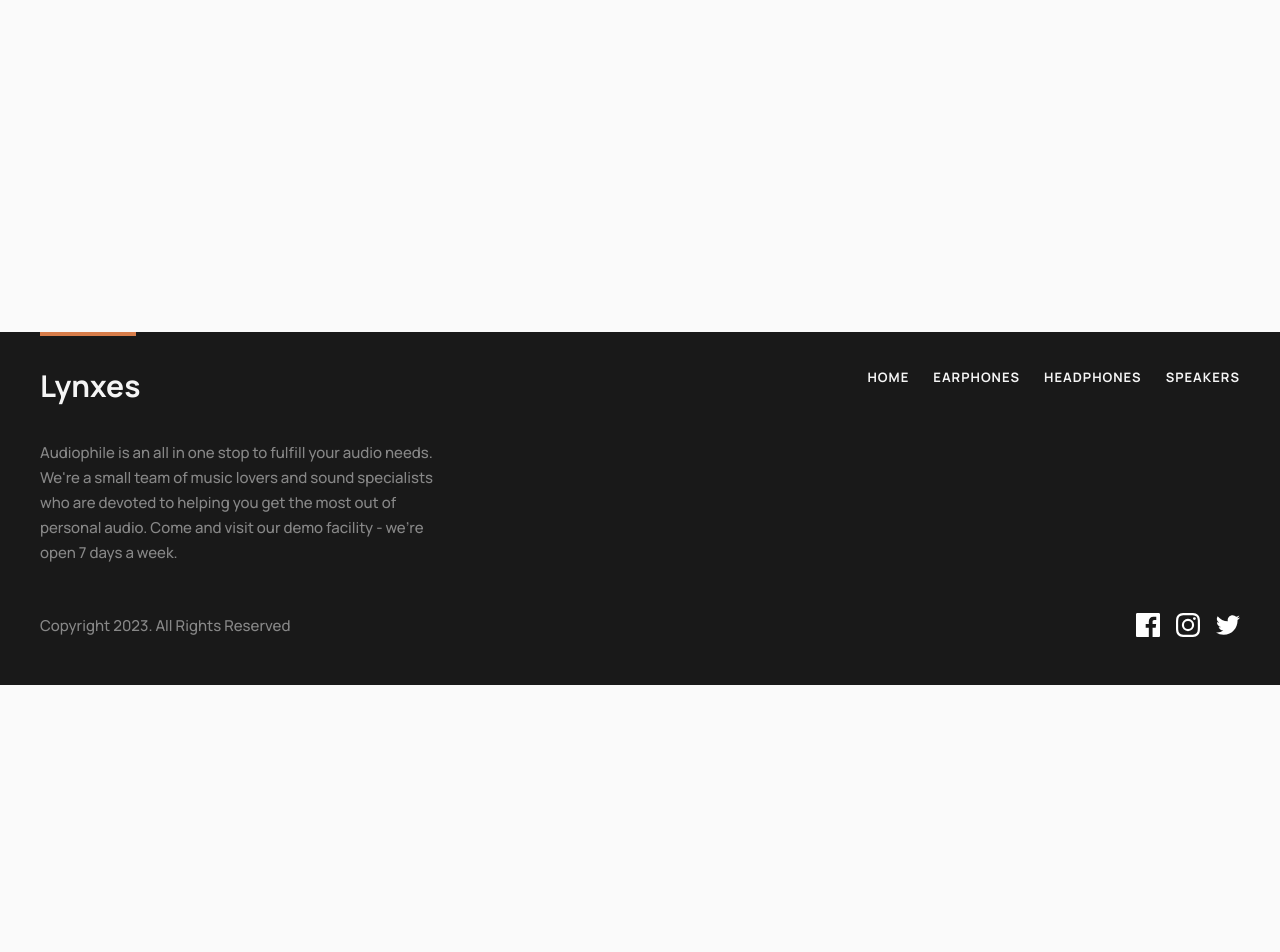
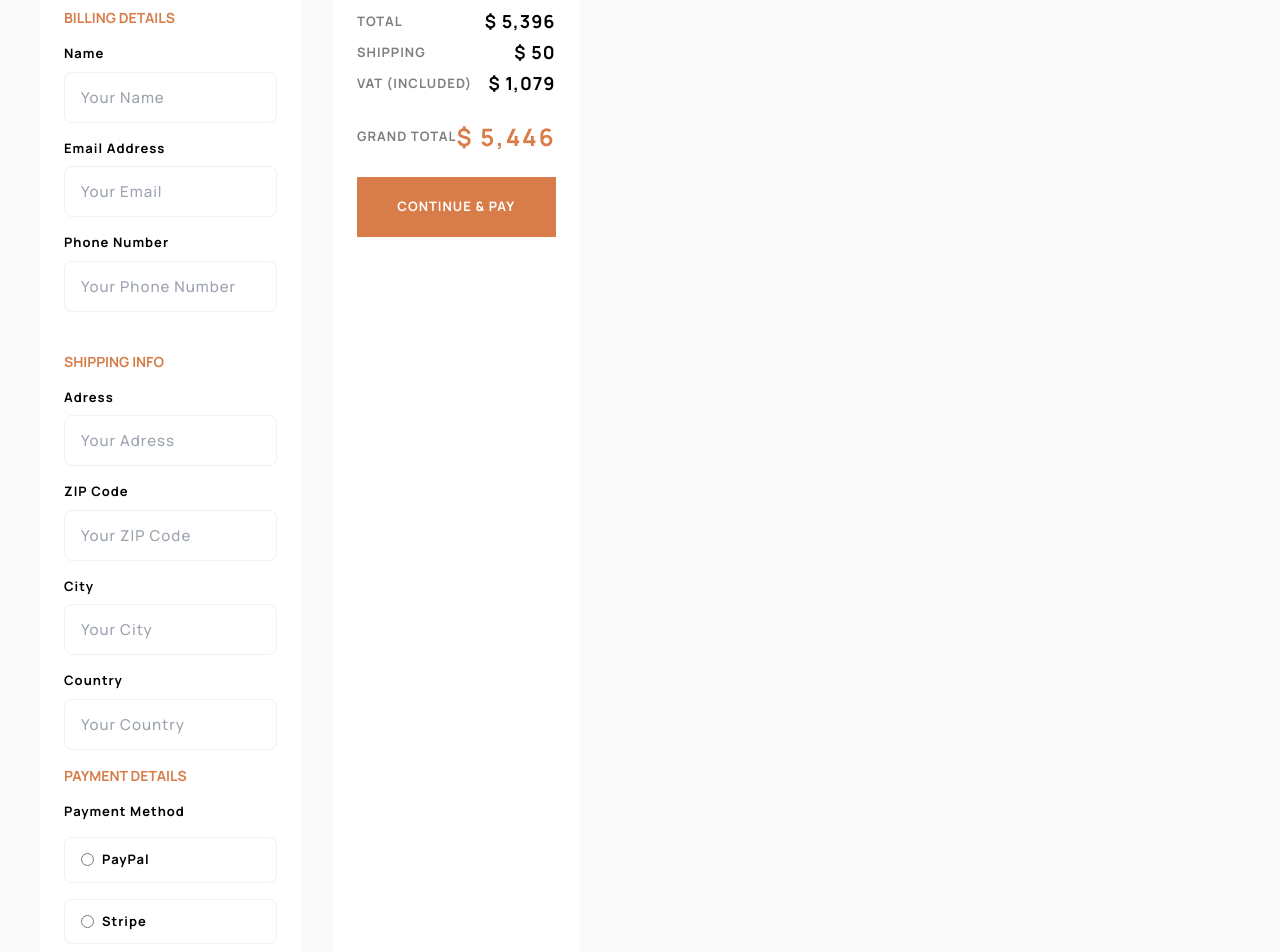
Before and after one commit to TomasLukes/lynxes, a Next.js app: page /checkout in a window 1280 px wide. Shown: the part 320-1272 px from the top of the page. Before the commit the page ends 1005 px from the top, so only its background shows below. Built offline with nearby package versions, Linux system fonts and the light colour scheme.

Commit message:
Mockup and styling of Checkout page

```diff
--- a/src/app/checkout/page.tsx
+++ b/src/app/checkout/page.tsx
@@ -1,5 +1,156 @@
+import Link from "next/link"
+import ButtonPrimary from "../components/buttons/ButtonPrimary"
 export default function Checkout() {
   return (
-    <h1 className="mx-auto bg-red-500 text-center">Checkout</h1>
+    <section className="container max-width my-12 mx-auto px-6 md:px-9 lg:px-0">
+      {/* Go back link */}
+      <Link href="/" className="text-sm font-medium opacity-50 capitalize">
+        Go back
+      </Link>
+      {/* Checkout layout*/}
+      <div className="flex flex-col lg:flex-row gap-8 mt-4">
+        {/* Checkout container */}
+        <div className="bg-light-100 p-6 rounded-lg">
+          <h2 className="heading-3 pb-9">
+            Checkout
+          </h2>
+          {/* Form */}
+          <form action="" className="">
+            {/* Billing heading */}
+            <h5 className="text-primary-700 text-sm font-bold uppercase pb-4">
+              Billing details
+            </h5>
+              {/* Name input */}
+              <label htmlFor="" className="flex flex-col gap-2 subtitle normal-case pb-4">
+                Name
+              <input type="text" placeholder="Your Name" className="px-4 py-3 text-body text-neutral-700 placeholder-opacity-50 border border-light-300 rounded-lg"/>
+              </label>
+              {/* Email input */}
+              <label htmlFor="" className="flex flex-col gap-2 subtitle normal-case pb-4">
+                Email Address
+              <input type="email" placeholder="Your Email" className="px-4 py-3 text-body text-neutral-700 placeholder-opacity-50 border border-light-300 rounded-lg"/>
+              </label>
+              {/* Email input */}
+              <label htmlFor="" className="flex flex-col gap-2 subtitle normal-case pb-4">
+                Phone Number
+              <input type="tel" placeholder="Your Phone Number" className="px-4 py-3 text-body text-neutral-700 placeholder-opacity-50 border border-light-300 rounded-lg"/>
+              </label>
+            {/* Shipping heading */}
+            <h5 className="text-primary-700 text-sm font-bold uppercase pb-4 pt-6">
+              Shipping info
+            </h5>
+              {/* Address input */}
+              <label htmlFor="" className="flex flex-col gap-2 subtitle normal-case pb-4">
+                Adress
+              <input type="text" placeholder="Your Adress" className="px-4 py-3 text-body text-neutral-700 placeholder-opacity-50 border border-light-300 rounded-lg"/>
+              </label>
+              {/* Zip code input */}
+              <label htmlFor="" className="flex flex-col gap-2 subtitle normal-case pb-4">
+                ZIP Code
+              <input type="number" placeholder="Your ZIP Code" className="px-4 py-3 text-body text-neutral-700 placeholder-opacity-50 border border-light-300 rounded-lg"/>
+              </label>
+              {/* City input */}
+              <label htmlFor="" className="flex flex-col gap-2 subtitle normal-case pb-4">
+                City
+              <input type="text" placeholder="Your City" className="px-4 py-3 text-body text-neutral-700 placeholder-opacity-50 border border-light-300 rounded-lg"/>
+              </label>
+              {/* Country input */}
+              <label htmlFor="" className="flex flex-col gap-2 subtitle normal-case pb-4">
+                Country
+              <input type="text" placeholder="Your Country" className="px-4 py-3 text-body text-neutral-700 placeholder-opacity-50 border border-light-300 rounded-lg"/>
+              </label>
+            {/* Payment details heading */}
+            <h5 className="text-primary-700 text-sm font-bold uppercase pb-4">
+              Payment details
+            </h5>
+              {/* Country input */}
+              <legend className="flex flex-col gap-2 subtitle normal-case pb-4">
+                Payment Method
+              </legend>
+              {/* Payment options group */}
+              <div className="flex flex-col gap-4">
+                {/* PayPal input container */}
+                <div className="flex gap-2 items-center px-4 py-3 border border-light-300 rounded-lg">
+                  <input type="radio" placeholder="Your Country" className="text-body text-neutral-700 placeholder-opacity-50 "/>
+                  <label htmlFor="" className="flex gap-2 subtitle normal-case">
+                    PayPal
+                  </label>
+                </div>
+                {/* Stripe input container */}
+                <div className="flex gap-2 items-center px-4 py-3 border border-light-300 rounded-lg">
+                  <input type="radio" placeholder="Your Country" className="text-body text-neutral-700 placeholder-opacity-50 "/>
+                  <label htmlFor="" className="flex gap-2 subtitle normal-case">
+                    Stripe
+                  </label>
+                </div>
+                {/* Cash input container */}
+                <div className="flex gap-2 items-center px-4 py-3 border border-light-300 rounded-lg">
+                  <input type="radio" placeholder="Your Country" className="text-body text-neutral-700 placeholder-opacity-50 "/>
+                  <label htmlFor="" className="flex gap-2 subtitle normal-case">
+                    Cash on Delivery
+                  </label>
+                </div>
+
+              </div>
+
+
+          </form>
+
+        </div>
+        {/* Summary container */}
+        <div className="bg-light-100 p-6 rounded-lg">
+          <h3 className="heading-5 pb-9">
+            Summary
+          </h3>
+
+          <div className="flex flex-col gap-1">
+            <div className="flex items-center justify-between">
+              <span className="subtitle opacity-50">
+                TOTAL
+              </span>
+              <p className="heading-6">
+                $ 5,396
+              </p>
+            </div>
+
+            <div className="flex items-center justify-between">
+              <span className="subtitle opacity-50">
+                SHIPPING
+              </span>
+              <p className="heading-6">
+                $ 50
+              </p>
+            </div>
+
+            <div className="flex items-center justify-between">
+              <span className="subtitle opacity-50">
+                VAT (INCLUDED)
+              </span>
+              <p className="heading-6">
+                $ 1,079
+              </p>
+            </div>
+          </div>
+
+          <div className="flex items-center justify-between my-4">
+              <span className="subtitle opacity-50">
+                GRAND TOTAL
+              </span>
+              <p className="heading-5 text-primary-700 font-black">
+                $ 5,446
+              </p>
+          </div>
+          {/* Subbmit button */}
+          <Link href="/" className="text-white">
+            <ButtonPrimary
+            label={'CONTINUE & PAY'}
+            style={'w-full py-5'}
+            />
+          </Link>
+
+        </div>
+      </div>
+
+    </section>
   )
 }
--- a/src/app/components/Home/Hero.tsx
+++ b/src/app/components/Home/Hero.tsx
@@ -7,7 +7,7 @@ export default function Hero() {
     <section id="hero"  className="bg-neutral-900 text-white
         mb-12 px-6 lg:px-0">
         {/* Hero container */}
-        <div className="container container-hero flex mx-auto text-center lg:text-left
+        <div className="container max-width flex mx-auto text-center lg:text-left
             border-t border-white border-opacity-20">
             {/* Info container */}
             <div className="mx-auto lg:mx-0 lg:mr-auto lg:w-1/2 py-32 px-6 lg:px-0">
--- a/src/app/components/navigation/Header.tsx
+++ b/src/app/components/navigation/Header.tsx
@@ -21,7 +21,7 @@ export default function Header() {
     /* Header */
     <header className="relative w-full bg-dark-850 text-neutral-100">
       {/* Header container */}
-      <div id="navbar-desktop" className=" container mx-auto flex items-center justify-between py-6 md:py-12 px-6 md:px-9 lg:px-0">
+      <div id="navbar-desktop" className="container max-width mx-auto flex items-center justify-between py-6 md:py-12 px-6 md:px-9 lg:px-0">
         {/* Mobile menu */}
         <img src={`/icons/shared/menu/icon-menu-${mobileMenuOpen ? 'close' : 'hamburger' }.svg`} alt=""
           className="lg:hidden"
@@ -83,7 +83,7 @@ export default function Header() {
 
       {/* Cart modal */}
       {cartOpen &&
-      <div id="cart" className="relative mx-auto">
+      <div className="relative max-width mx-auto">
           <div className="absolute z-50 w-full
           rounded-b-lg">
             <Cart
--- a/src/app/components/shared/Categories.tsx
+++ b/src/app/components/shared/Categories.tsx
@@ -4,7 +4,7 @@ export default function Categories() {
   return (
     /* Categories section*/
     <section id="categories"
-      className="mx-auto px-6 md:px-9 lg:px-0">
+      className="max-width mx-auto px-6 md:px-9 lg:px-0">
       {/* Categories cards container */}
       <div className="container mx-auto flex flex-col md:flex-row justify-center
         md:gap-8 mt-9 md:mt-32 lg:mt-36 mb-9 md:mb-20 lg:mb-32">
--- a/src/app/globals.css
+++ b/src/app/globals.css
@@ -33,7 +33,6 @@ main {
     font-weight: 700;
     line-height: 1.5;
     letter-spacing: 1px;
-    text-transform: uppercase;
 }
 
 .heading-1 {
@@ -105,7 +104,7 @@ main {
     background-size: cover;
 }
 
-#navbar-desktop, #cart, .container-hero, #categories, #banners, #about, .footer-container {
+.max-width, #banners, #about, .footer-container {
     max-width: 1200px;
 }
 
```
